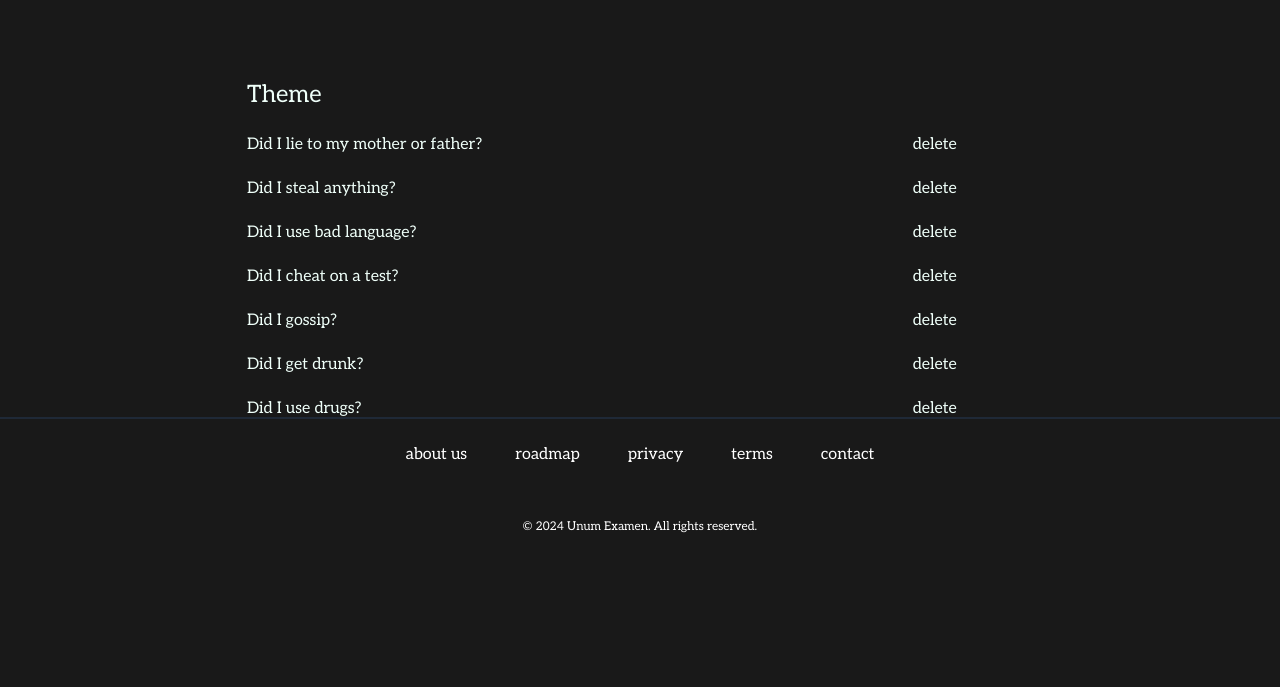
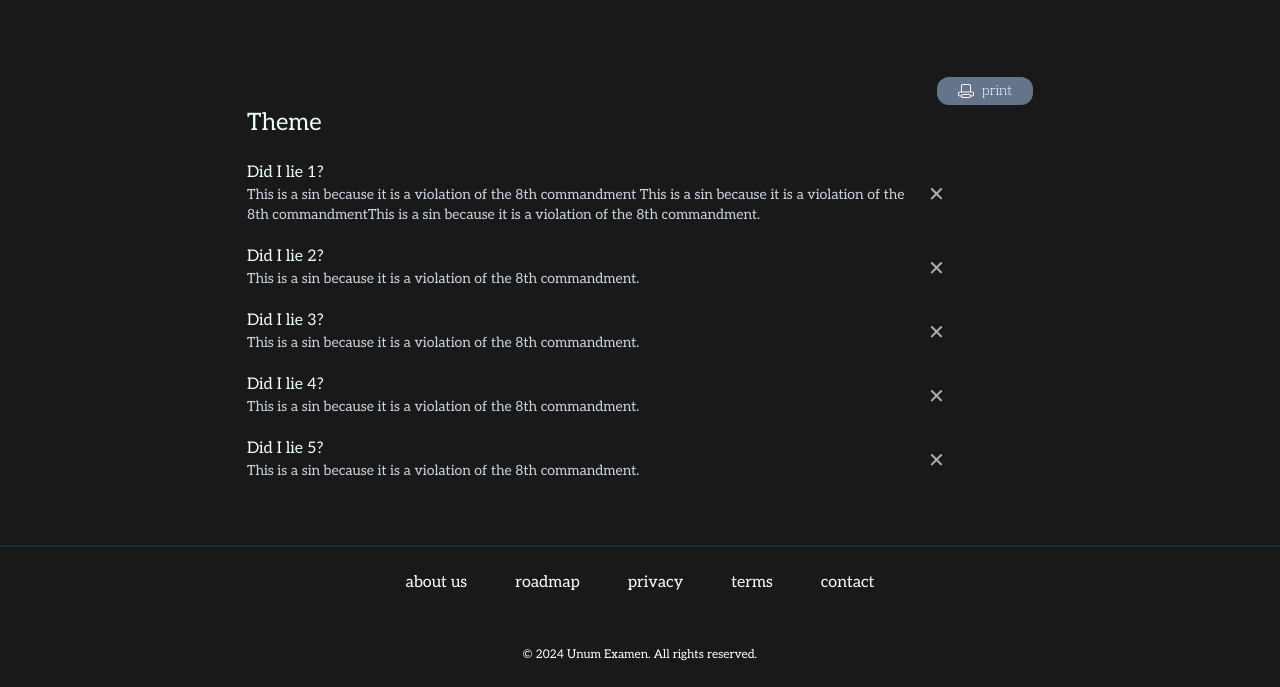
Before and after one commit to mjzuppe/unum-examen-webapp, an Astro site: page /examinations/slug in a window 1280 px wide. Shown: the part 241-928 px from the top of the page. Before the commit the page ends 800 px from the top, so only its background shows below. Built offline with nearby package versions, Linux system fonts and the light colour scheme; Astro itself is replaced by a stand-in of ours.

Commit message:
update examin remove and print functions

```diff
--- a/src/layouts/Layout.astro
+++ b/src/layouts/Layout.astro
@@ -9,7 +9,6 @@ interface Props {
 	canonicalURL?: string;
 	lastUpdated?: string;
 	type?: "website" | "article";
-	footerSticky?: boolean;
 }
 
 const {
@@ -19,7 +18,6 @@ const {
 	canonicalURL,
 	type = "website",
 	lastUpdated,
-	footerSticky = false,
 } = Astro.props;
 
 // Fallback for canonicalURL if not provided
@@ -29,7 +27,7 @@ const siteURL = Astro.site
 const finalCanonicalURL = canonicalURL || siteURL.href;
 
 //
-const footerClass = footerSticky? "absolute bottom-0 bg-[--background] flex flex-col items-center w-full min-h-12 border-gray-800 border-t-2 mt-8" : "flex flex-col items-center w-full min-h-12 border-gray-800 border-t-2 mt-8"
+const footerClass = "relative bottom-0 bg-[--background] flex flex-col items-center w-full min-h-12 border-gray-800 border-t-2 mt-8"
 
 ---
 
--- a/src/pages/examinations/slug.astro
+++ b/src/pages/examinations/slug.astro
@@ -2,17 +2,35 @@
 import Layout from "../../layouts/Layout.astro";
 
 const samples = [
-  "Did I lie to my mother or father?",
-  "Did I steal anything?",
-  "Did I use bad language?",
-  "Did I cheat on a test?",
-  "Did I gossip?",
-  "Did I get drunk?",
-  "Did I use drugs?",
+  {
+    title: "Did I lie 1?",
+    description:
+      "This is a sin because it is a violation of the 8th commandment This is a sin because it is a violation of the 8th commandmentThis is a sin because it is a violation of the 8th commandment.",
+  },
+  {
+    title: "Did I lie 2?",
+    description:
+      "This is a sin because it is a violation of the 8th commandment.",
+  },
+  {
+    title: "Did I lie 3?",
+    description:
+      "This is a sin because it is a violation of the 8th commandment.",
+  },
+  {
+    title: "Did I lie 4?",
+    description:
+      "This is a sin because it is a violation of the 8th commandment.",
+  },
+  {
+    title: "Did I lie 5?",
+    description:
+      "This is a sin because it is a violation of the 8th commandment.",
+  },
 ];
+---
 
----
-<Layout title="" description="" footerSticky={true}>
+<Layout title="" description="">
   <div class="w-full flex flex-col items-center mt-12">
     <div class="w-full text-center">
       <h1>A Catholic Examination of Conscience</h1>
@@ -20,18 +38,73 @@ const samples = [
     </div>
     <div
       id="examen container"
-      class="mt-12 flex flex-col xs:w-128 lg:w-[850px] items-start justify-start p-8"
+      class="mt-12 flex flex-col xs:w-128 lg:w-[850px] items-start p-8"
     >
-    <h3>Theme</h3>
+      <div class="w-full flex justify-center mb-8 md:justify-end md:mb-0">
+        <div id="print" onclick="window.print()" class="cursor-pointer flex justify-center items-center bg-slate-500 rounded-xl w-24 p-1">
+          <div class="mr-2">
+            <svg
+              width="16px"
+              height="16px"
+              viewBox="0 -2 32 32"
+              version="1.1"
+              xmlns="http://www.w3.org/2000/svg"
+              xmlns:xlink="http://www.w3.org/1999/xlink"
+            >
+              <g
+                id="Page-1"
+                stroke="none"
+                stroke-width="1"
+                fill="none"
+                fill-rule="evenodd"
+              >
+                <g
+                  id="Icon-Set"
+                  transform="translate(-100.000000, -205.000000)"
+                  fill="#FFFFFF"
+                >
+                  <path
+                    d="M130,226 C130,227.104 129.104,228 128,228 L125.858,228 C125.413,226.278 123.862,225 122,225 L110,225 C108.138,225 106.587,226.278 106.142,228 L104,228 C102.896,228 102,227.104 102,226 L102,224 C102,222.896 102.896,222 104,222 L128,222 C129.104,222 130,222.896 130,224 L130,226 L130,226 Z M122,231 L110,231 C108.896,231 108,230.104 108,229 C108,227.896 108.896,227 110,227 L122,227 C123.104,227 124,227.896 124,229 C124,230.104 123.104,231 122,231 L122,231 Z M108,209 C108,207.896 108.896,207 110,207 L122,207 C123.104,207 124,207.896 124,209 L124,220 L108,220 L108,209 L108,209 Z M128,220 L126,220 L126,209 C126,206.791 124.209,205 122,205 L110,205 C107.791,205 106,206.791 106,209 L106,220 L104,220 C101.791,220 100,221.791 100,224 L100,226 C100,228.209 101.791,230 104,230 L106.142,230 C106.587,231.723 108.138,233 110,233 L122,233 C123.862,233 125.413,231.723 125.858,230 L128,230 C130.209,230 132,228.209 132,226 L132,224 C132,221.791 130.209,220 128,220 L128,220 Z"
+                    id="print"
+                  >
+                  </path>
+                </g>
+              </g>
+            </svg>
+          </div>
+          <div class="font-light text-sm">print</div>
+        </div>
+      </div>
+
+      <h3>Theme</h3>
       {
         samples.map((sample, index) => (
-          <div id={`row-${index}`} class="flex justify-between w-full transition-opacity duration-500 mt-5">
-            <div class="w-3/4">
-              <p>{sample}</p>
+          <div
+            id={`row-${index}`}
+            class="flex justify-between w-full transition-opacity duration-500 mt-5"
+          >
+            <div class="w-full">
+              <div>
+                <p>{sample.title}</p>
+              </div>
+              <div class="flex flex-row">
+                <p class="text-sm text-slate-300">{sample.description}</p>
+              </div>
             </div>
-            <div class="w-1/4">
-              <button class="w-full" data-index={index}>
-                delete
+            <div class="xs:w-8 md:w-32 flex items-center remove">
+              <button
+                class="p-1 hover:brightness-150 transition-all"
+                data-index={index}
+              >
+                <svg
+                  fill="#ABACAB"
+                  width="19px"
+                  height="19px"
+                  viewBox="-3.5 0 19 19"
+                  xmlns="http://www.w3.org/2000/svg"
+                >
+                  <path d="M11.383 13.644A1.03 1.03 0 0 1 9.928 15.1L6 11.172 2.072 15.1a1.03 1.03 0 1 1-1.455-1.456l3.928-3.928L.617 5.79a1.03 1.03 0 1 1 1.455-1.456L6 8.261l3.928-3.928a1.03 1.03 0 0 1 1.455 1.456L7.455 9.716z" />
+                </svg>
               </button>
             </div>
           </div>
@@ -41,14 +114,16 @@ const samples = [
     <script>
       window.addEventListener("load", () => {
         document.querySelectorAll("button[data-index]").forEach((button) => {
-          button.addEventListener("click", (event:Event) => {
-            const target = event.target as HTMLElement;
-            const index = target?.getAttribute("data-index");
-            const row:HTMLElement | null = document.getElementById(`row-${index}`);
-            row?.classList.add('opacity-0');
+          button.addEventListener("click", (event: Event) => {
+            const button = (event.target as HTMLElement).closest("button");
+            const index = button?.getAttribute("data-index");
+            const row: HTMLElement | null = document.getElementById(
+              `row-${index}`,
+            );
+            row?.classList.add("opacity-0");
             setTimeout(() => {
-              if (row) row.style.display = 'none';
-            }, 500); // Match the duration of the CSS transition
+              if (row) row.style.display = "none";
+            }, 500);
           });
         });
       });
--- a/src/styles/globals.css
+++ b/src/styles/globals.css
@@ -67,6 +67,7 @@
     @apply bg-background text-foreground;
     background-color: var(--background);
     color: var(--text-color);
+
   }
   h1 {
     font-size: 2.8em;
@@ -80,7 +81,6 @@
   a {
     color: rgb(88, 177, 250);
   }
-
 }
 
 @media print {
@@ -94,4 +94,11 @@
   footer {
     display: none !important;
   }
+  #print {
+    display: none !important;
+  }
+  .remove {
+    display: none !important;
+  }
+
 }
```
Also changed, not shown: src/img/elipsis-icon.svg (added), src/img/remove-icon.svg (added).
